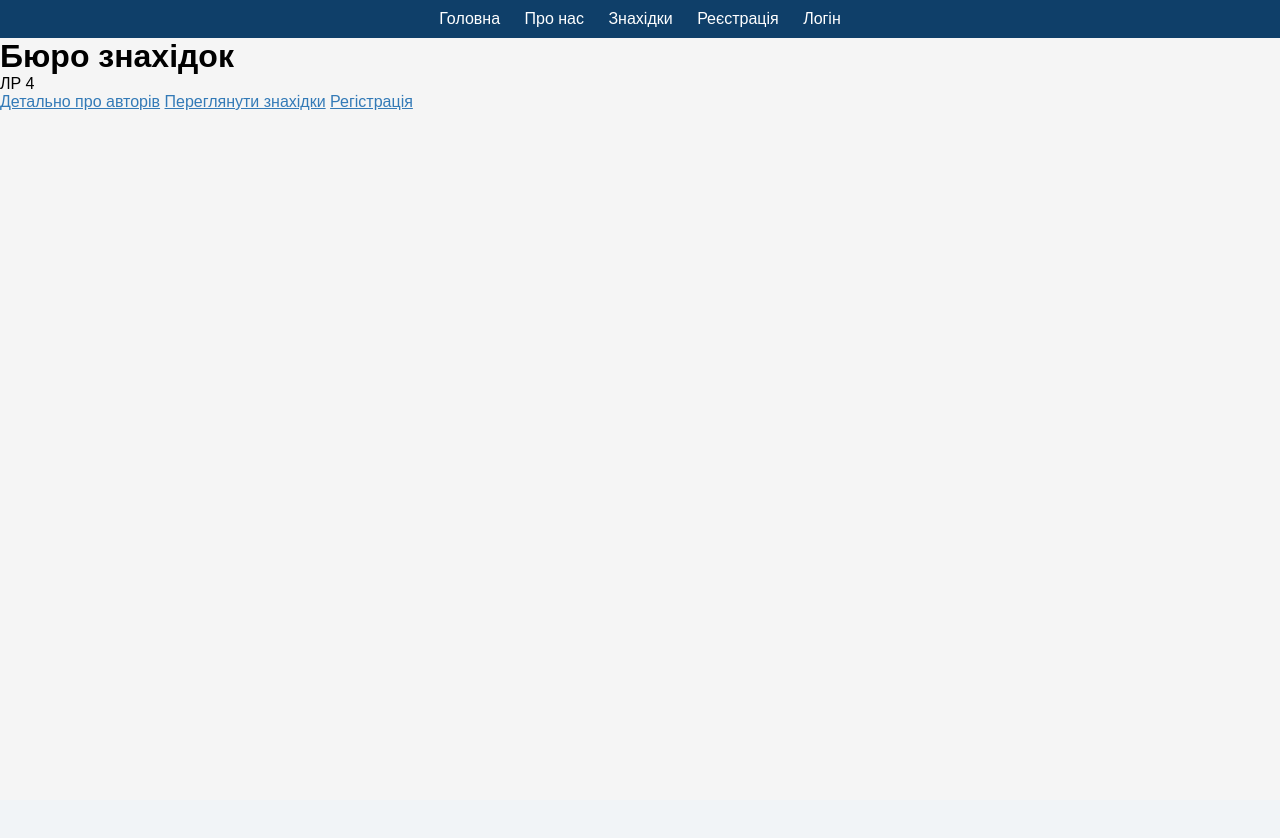
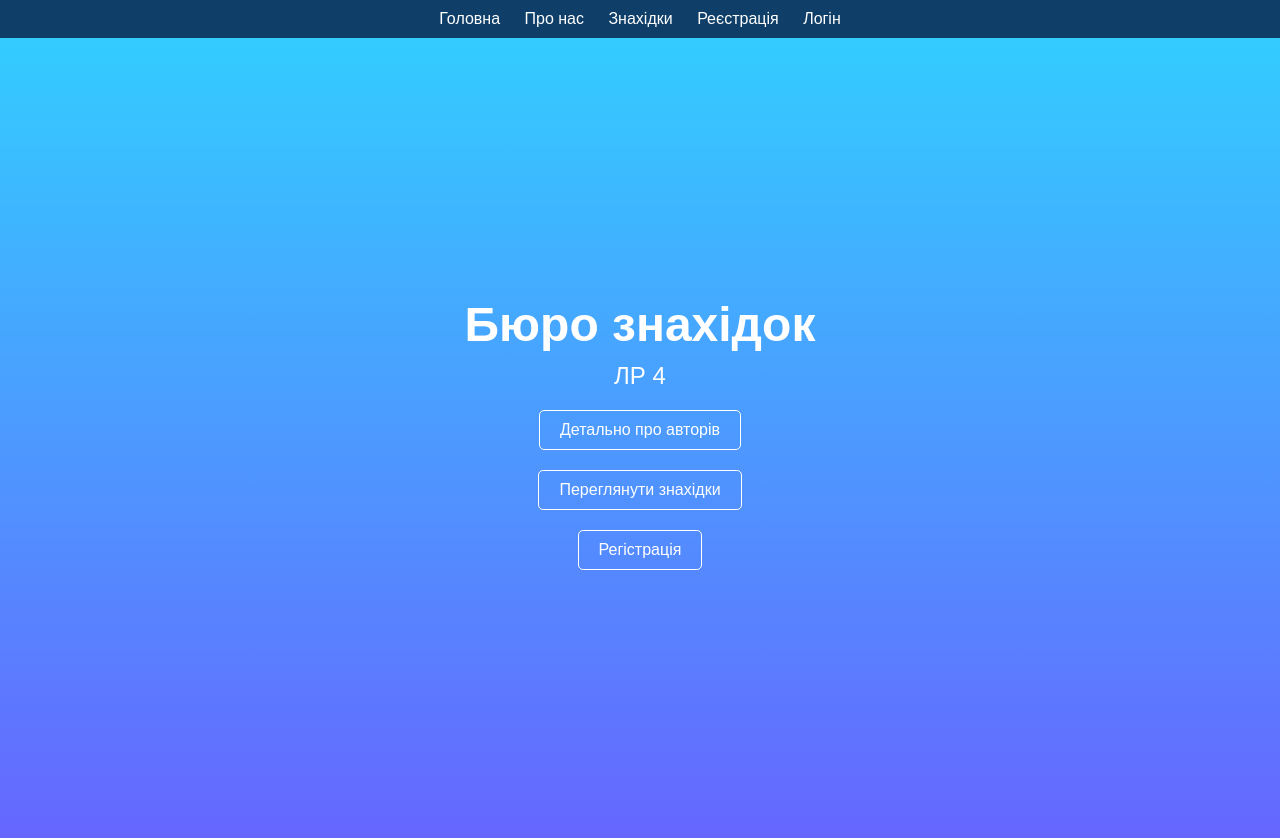
Before and after one commit to taketook34/LostAndFoundDjango, a Django app: page /home/ in a window 1280 px wide. Before the commit the page ends 110 px from the top, so only its background shows below. Run offline with Django 5.2, Linux system fonts and the light colour scheme.

Commit message:
Some HTML/CSS fixes. Laboratory 4 work done

```diff
--- a/static/styles.css
+++ b/static/styles.css
@@ -91,8 +91,60 @@
     font-weight: bold;
   }
 
-  /*Оформлення головної сторінки*/
+  /*
+  Оформлення головної сторінки
+  */
+  .hero-section {
+    /* Размер и расположение */
+    height: 100vh;
+    width: 100%;
+    display: flex;
+    flex-direction: column;
+    justify-content: center;
+    align-items: center;
 
+    /* Градиентный фон */
+    background: linear-gradient(to bottom, #33ccff 0%, #6666ff 100%);
+
+    /* Шрифт */
+    font-family: sans-serif;
+    text-align: center;
+
+    /* Отступы */
+    padding: 20px;
+  }
+
+  /* Заголовок */
+  .hero-section h1 {
+    font-size: 3em;
+    margin: 0;
+    color: #fff;
+  }
+
+  /* Подзаголовок */
+  .hero-section p {
+    font-size: 1.5em;
+    margin: 10px 0;
+    color: #fff;
+  }
+
+  /* Ссылки */
+  .hero-section a {
+    text-decoration: none;
+    color: #fff;
+    font-size: 1em;
+    margin: 10px;
+    padding: 10px 20px;
+    border: 1px solid #fff;
+    border-radius: 5px;
+    transition: 0.3s;
+  }
+
+  /* Ссылки при наведении */
+  .hero-section a:hover {
+    background: #fff;
+    color: #333;
+  }
 
 
 /*Стилі для генерації для одного посту */
--- a/templates/base.html
+++ b/templates/base.html
@@ -4,27 +4,10 @@
 <head>
   <meta charset="UTF-8">
   <meta name="viewport" content="width=device-width, initial-scale=1.0">
-  <link type="text/css" href="{% static 'styles.css'%}?v=1.0" rel="stylesheet">
+  <link type="text/css" href="{% static 'styles.css'%}?v=2.0" rel="stylesheet">
   <title>Бюро знахідок</title>
 </head>
 <body>
-
-  <!-- <header>
-    <div class="container">
-      <div class="logo">
-        <h1><a href="{% url 'home' %}">Бюро знахідок</a></h1>
-      </div>
-      <nav>
-        <a href="{% url 'contacts' %}">Про нас</a>
-        <a href="{% url 'postlist' %}">Знахідки</a>
-        <a href="contact.html">Контакты</a>
-      </nav>
-      <div class="auth">
-        <a href="#">Зайти</a>
-        <a href="#">Регістрація</a>
-      </div>
-    </div>
-  </header> -->
 
     <div class="menu">
         <a href="{% url 'home' %}">Головна</a>
```
Also changed, not shown: templates/app/contacts.html (+1 -12 lines), templates/app/homepage.html (+0 -39 lines).
